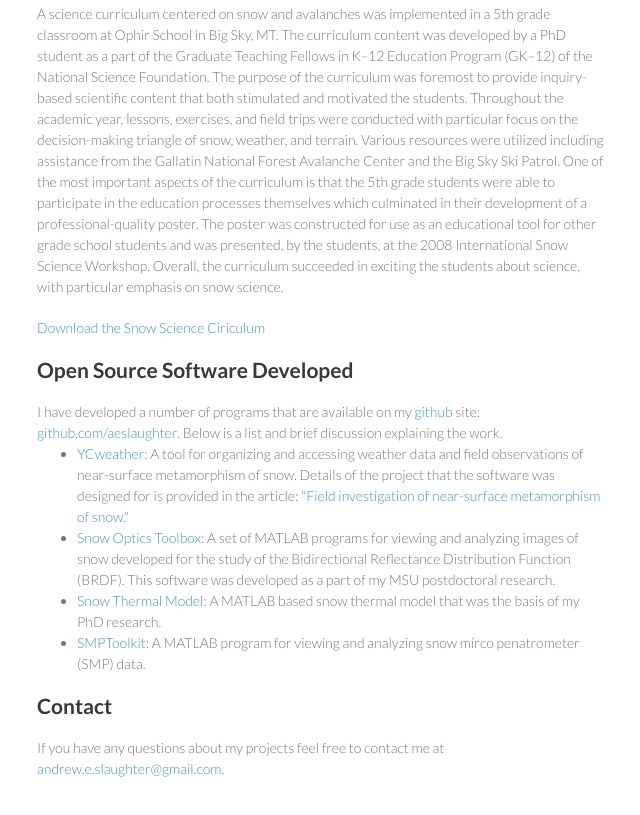
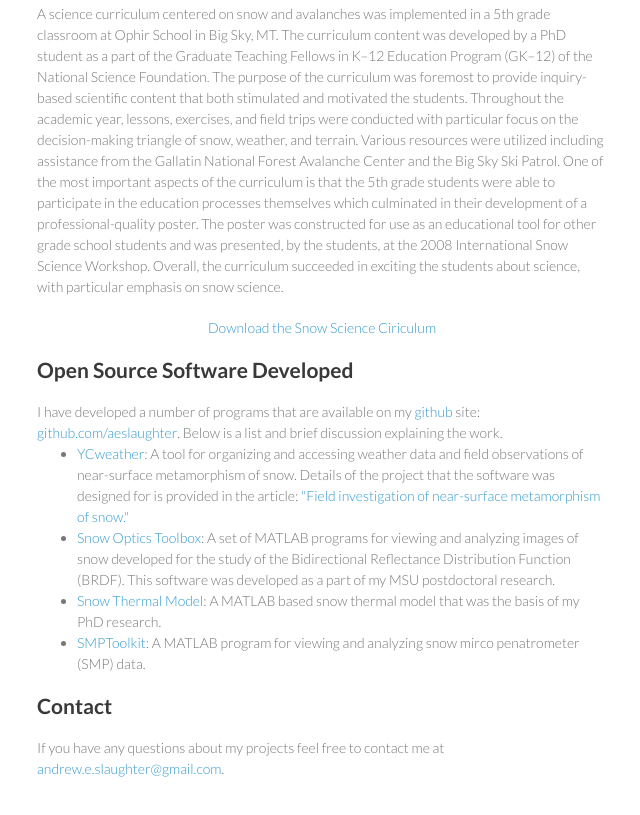
Before and after one commit to aeslaughter/aeslaughter.github.com, a plain HTML site: page index.html in a window 1280 px wide. Shown: the part 1525-2340 px from the top of the page, without its empty margins (463-1103 px from the left). Drawn offline with Linux system fonts and the light colour scheme.

Commit message:
centered curriculum download link

```diff
--- a/index.html
+++ b/index.html
@@ -82,9 +82,9 @@ processes themselves which culminated in their development of a professional-qua
 constructed for use as an educational tool for other grade school students and was presented, by the students,
 at the 2008 International Snow Science Workshop. Overall, the curriculum succeeded in exciting the students
 about science, with particular emphasis on snow science.</p>
-<p>
+<p><center>
 <a href="http://aeslaughter.github.com/docs/snowscience.pdf">Download the Snow Science Ciriculum</a>
-</p>
+</center></p>
 
 <h2>Open Source Software Developed</h2>
 I have developed a number of programs that are available on my <a href="http://github.com"> github</a> site: <a href="https://github.com/aeslaughter"> github.com/aeslaughter</a>. Below is a list and brief discussion explaining the work.<br>
@@ -101,9 +101,7 @@ of the project that the software was designed for is provided in the article: <a
 <li><a href="https://github.com/aeslaughter/SMPtoolkit"> SMPToolkit</a>: A MATLAB program for viewing and analyzing snow mirco penatrometer (SMP) data. </li>
 </ul>
 
-
 <h2>Contact</h2>
-
 <p>If you have any questions about my projects feel free to contact me at <a href="mailto:andrew.e.slaughter@gmail.com">andrew.e.slaughter@gmail.com</a>.</p>
       </section>
       <footer>
```
